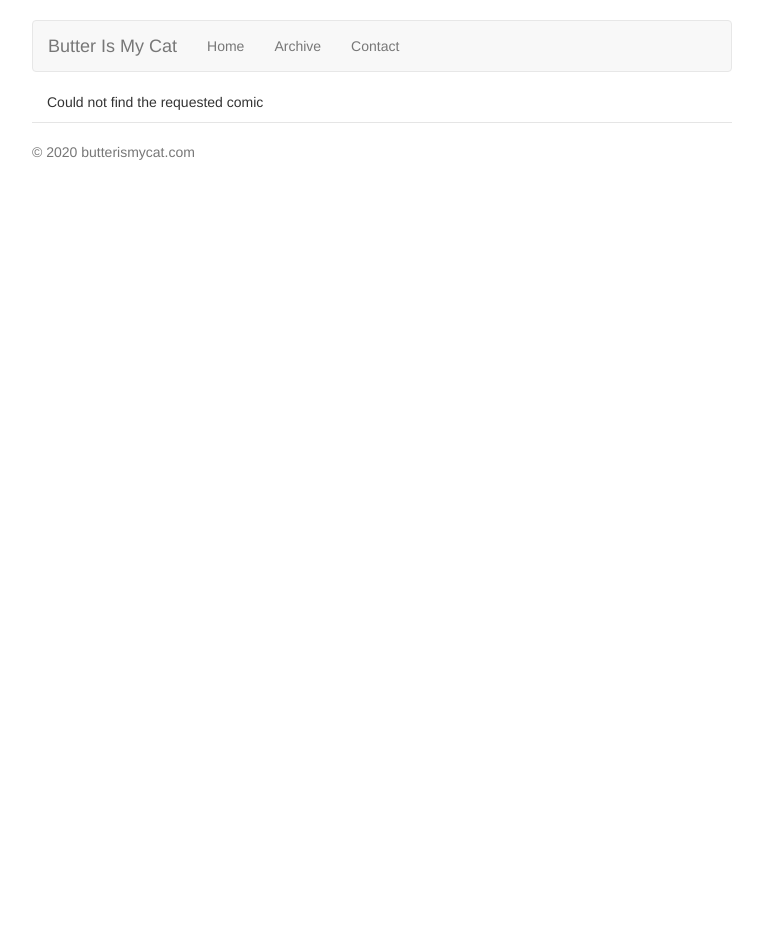
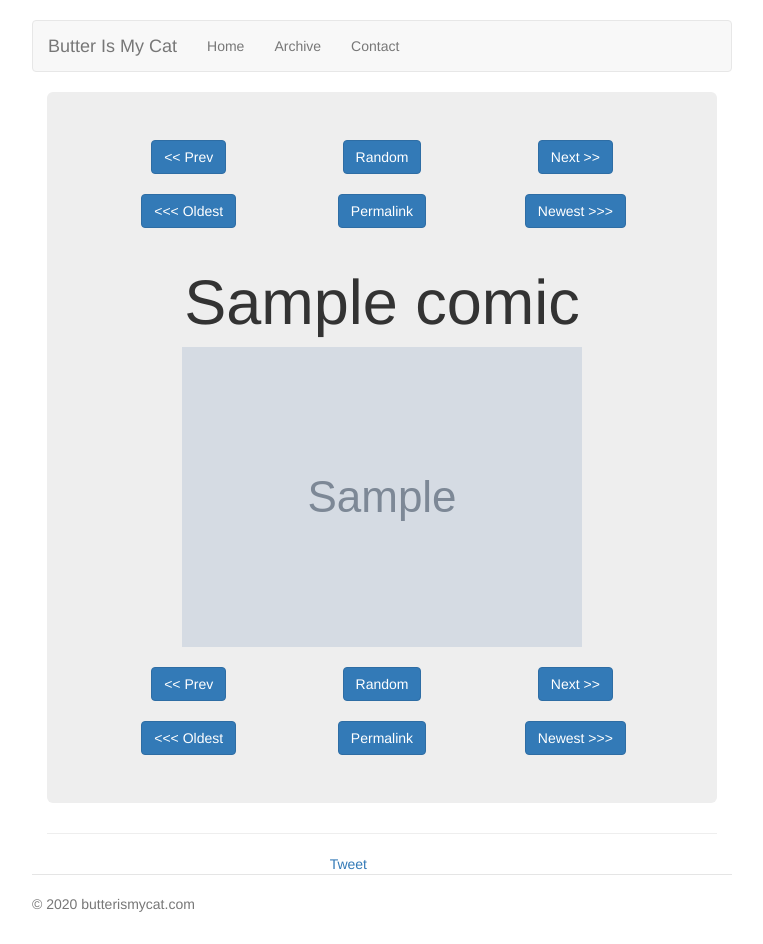
Before and after one commit to vix597/butterismycat, a Django app: page /comic/oldest/ in a window 1280 px wide. Shown: the whole page, without its empty margins (258-1021 px from the left). Before the commit the page ends 160 px from the top, so only its background shows below. Run offline with Django 3.2, Linux system fonts and the light colour scheme; tables that the repository leaves empty hold one stand-in row (values such as "Sample post"); grey boxes marked "Sample" are stand-in pictures; some libraries are stand-ins or nearby versions.

Commit message:
Fix bug that broke URLs for random, archive, and contact

```diff
--- a/comic/urls.py
+++ b/comic/urls.py
@@ -9,7 +9,7 @@ app_name = "comic"
 
 urlpatterns = [
     path('', views.index, name="index"),
-    path('<comic_id>/', views.comic, name="permalink"),
+    path('permalink/<comic_id>/', views.comic, name="permalink"),
     path('oldest/', views.oldest, name="oldest"),
     path('next/<current_id>/', views.next_comic, name="next"),
     path('prev/<current_id>/', views.prev_comic, name="prev"),
--- a/comic/views.py
+++ b/comic/views.py
@@ -140,10 +140,11 @@ def contact(request):
     return HttpResponse(template.render(request=request))
 
 
-def comic(request, comic_id=None):
+def comic(request, comic_id):
     '''
     Permalink for a specific comic
     '''
+    logger.error("comic() - Entered")
     template = loader.get_template('comic/index.html')
     context = get_comic_by_id(comic_id)
     return HttpResponse(template.render(context, request))
@@ -158,7 +159,7 @@ def oldest(request):
     return HttpResponse(template.render(context, request))
 
 
-def next_comic(request, current_id=None):
+def next_comic(request, current_id):
     '''
     Get the next comic
     '''
@@ -167,7 +168,7 @@ def next_comic(request, current_id=None):
     return HttpResponse(template.render(context, request))
 
 
-def prev_comic(request, current_id=None):
+def prev_comic(request, current_id):
     '''
     Get the previous comic
     '''
@@ -180,6 +181,7 @@ def random_comic(request):
     '''
     Get a random comic
     '''
+    logger.error("random_comic() - Entered")
     r = random.randint(0, (Comic.objects.count() - 1))
 
     comics = get_comics()['comics']
```
Also changed, not shown: comic/templates/comic/index.html (line endings or trailing spaces).
